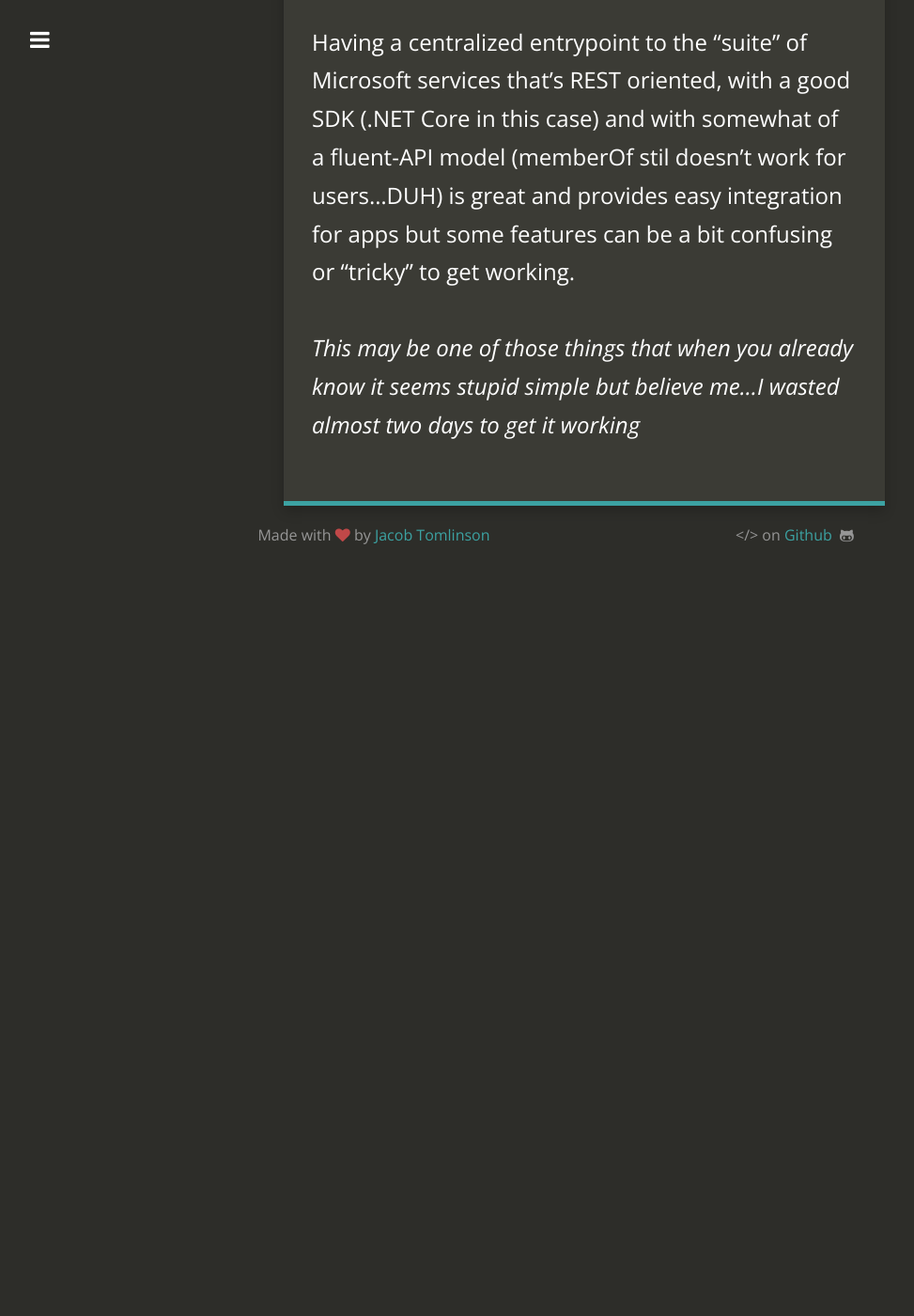
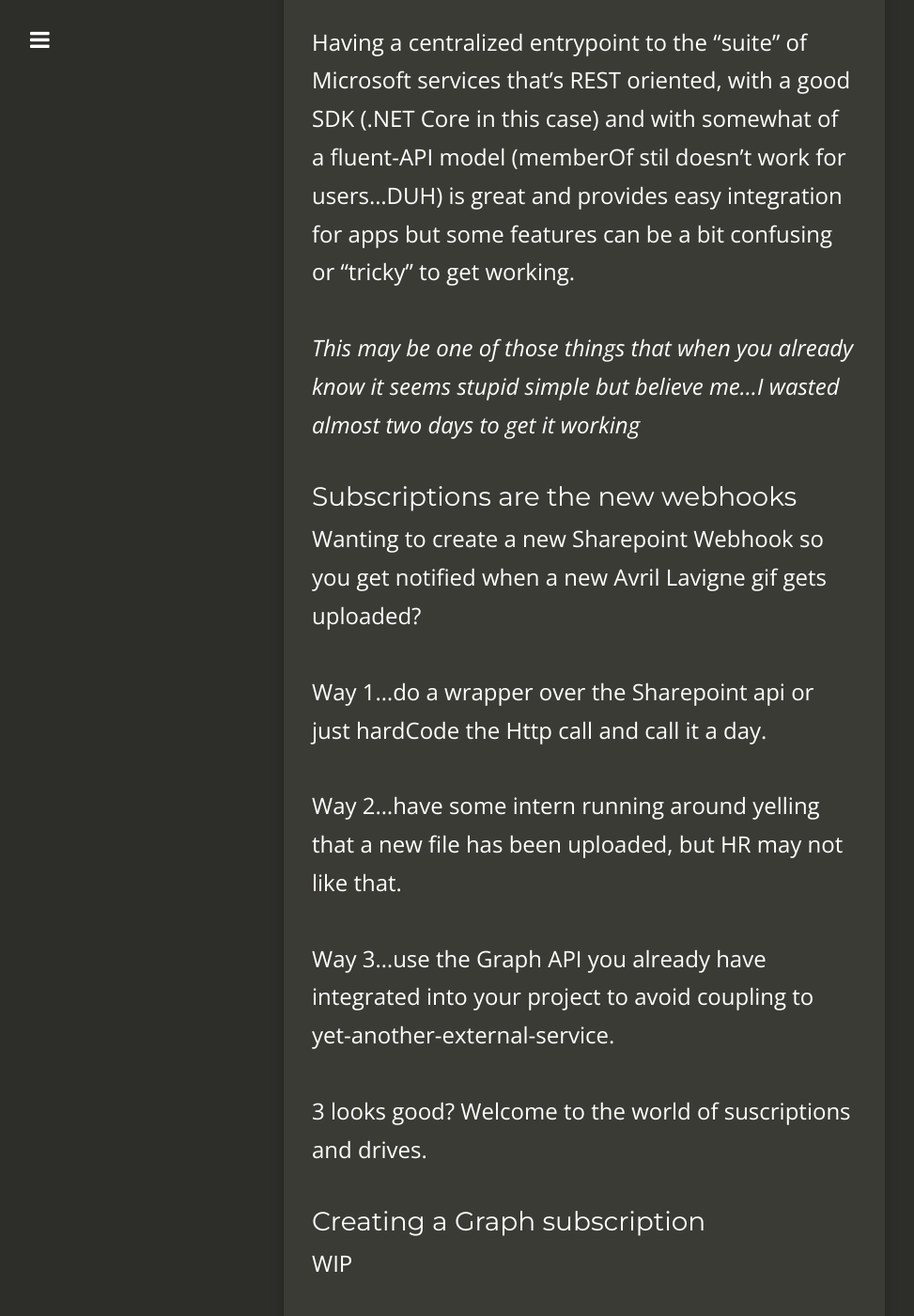
Before and after one commit to jmolla31/jmolla31.github.io, a Jekyll site: the page built from _posts/2019-9-18-Create-Sharepoint-Webhooks-Graph.md, in a window 1280 px wide and 1400 px high, scrolled down 1017 px. Shown: the whole window at 94% size, without its empty margins (18-991 px from the left). Built offline with Jekyll 4.4.1, drawn with Linux system fonts in a browser that asks for light colours; nearby versions of some CDN libraries; before the commit the page ends 1617 px from its top, so only the background shows below that.

Commit message:
Update 2019-9-18-Create-Sharepoint-Webhooks-Graph.md

```diff
--- a/_posts/2019-9-18-Create-Sharepoint-Webhooks-Graph.md
+++ b/_posts/2019-9-18-Create-Sharepoint-Webhooks-Graph.md
@@ -15,3 +15,21 @@
 Having a centralized entrypoint to the "suite" of Microsoft services that's REST oriented, with a good SDK (.NET Core in this case) and with somewhat of a fluent-API model (memberOf stil doesn't work for users...DUH) is great and provides easy integration for apps but some features can be a bit confusing or "tricky" to get working.
 
 *This may be one of those things that when you already know it seems stupid simple but believe me...I wasted almost two days to get it working*
+
+### Subscriptions are the new webhooks
+
+Wanting to create a new Sharepoint Webhook so you get notified when a new Avril Lavigne gif gets uploaded?
+
+Way 1...do a wrapper over the Sharepoint api or just hardCode the Http call and call it a day.
+
+Way 2...have some intern running around yelling that a new file has been uploaded, but HR may not like that.
+
+Way 3...use the Graph API you already have integrated into your project to avoid coupling to yet-another-external-service.
+
+3 looks good? Welcome to the world of suscriptions and drives.
+
+
+### Creating a Graph subscription
+
+
+WIP
```
